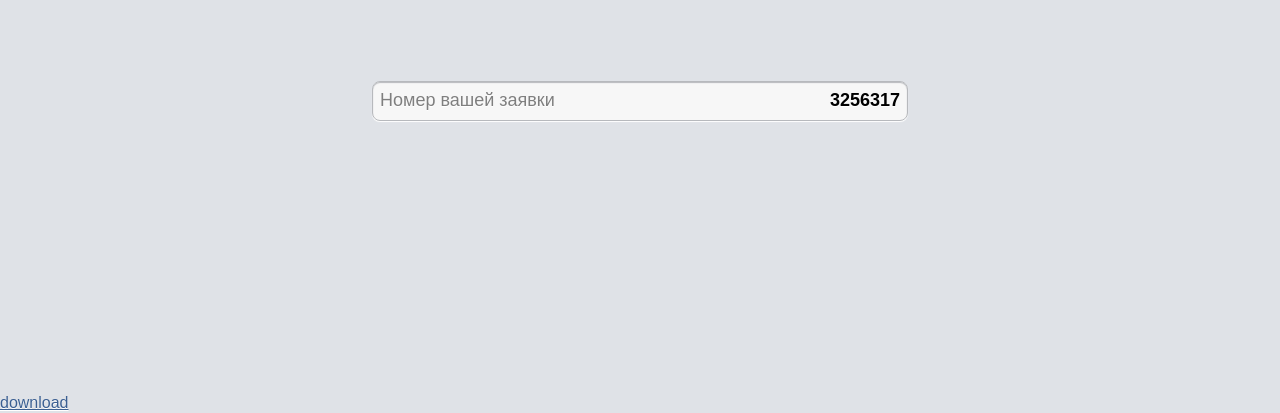
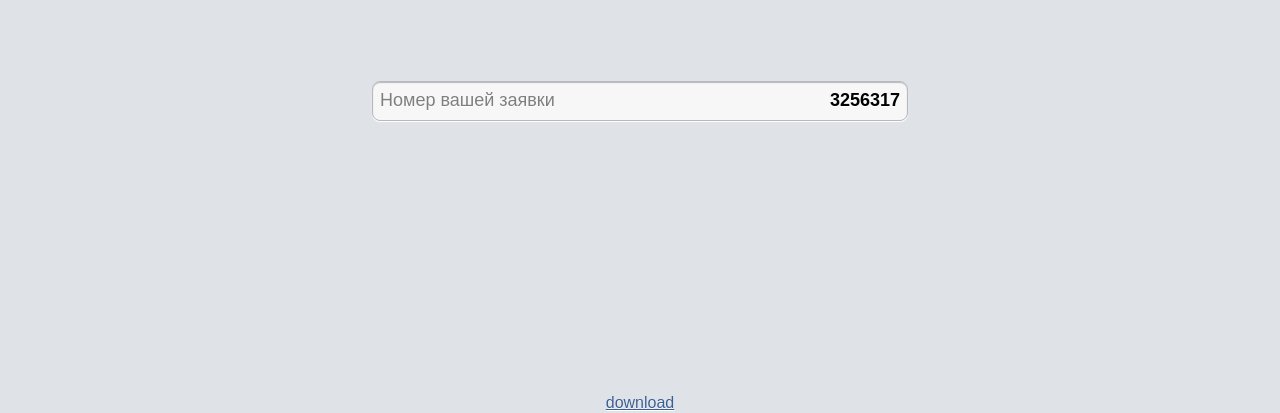
Before and after one commit to sumerokr/sumerokr.github.io, a plain HTML site: page test.html in a window 1280 px wide. Shown: the part 387-800 px from the top of the page. Drawn offline with Linux system fonts and the light colour scheme.

Commit message:
Update test.html

```diff
--- a/test.html
+++ b/test.html
@@ -25,7 +25,7 @@
                 </div>
             </div>
             <div class="fake-row" style="display:table-row;">
-                <div class="fake-cell" style="display:table-cell;"><a href="#">download</a></div>
+                <div class="fake-cell" style="display:table-cell; text-align:center;"><a href="#">download</a></div>
             </div>
         </div>
         <script>
```
